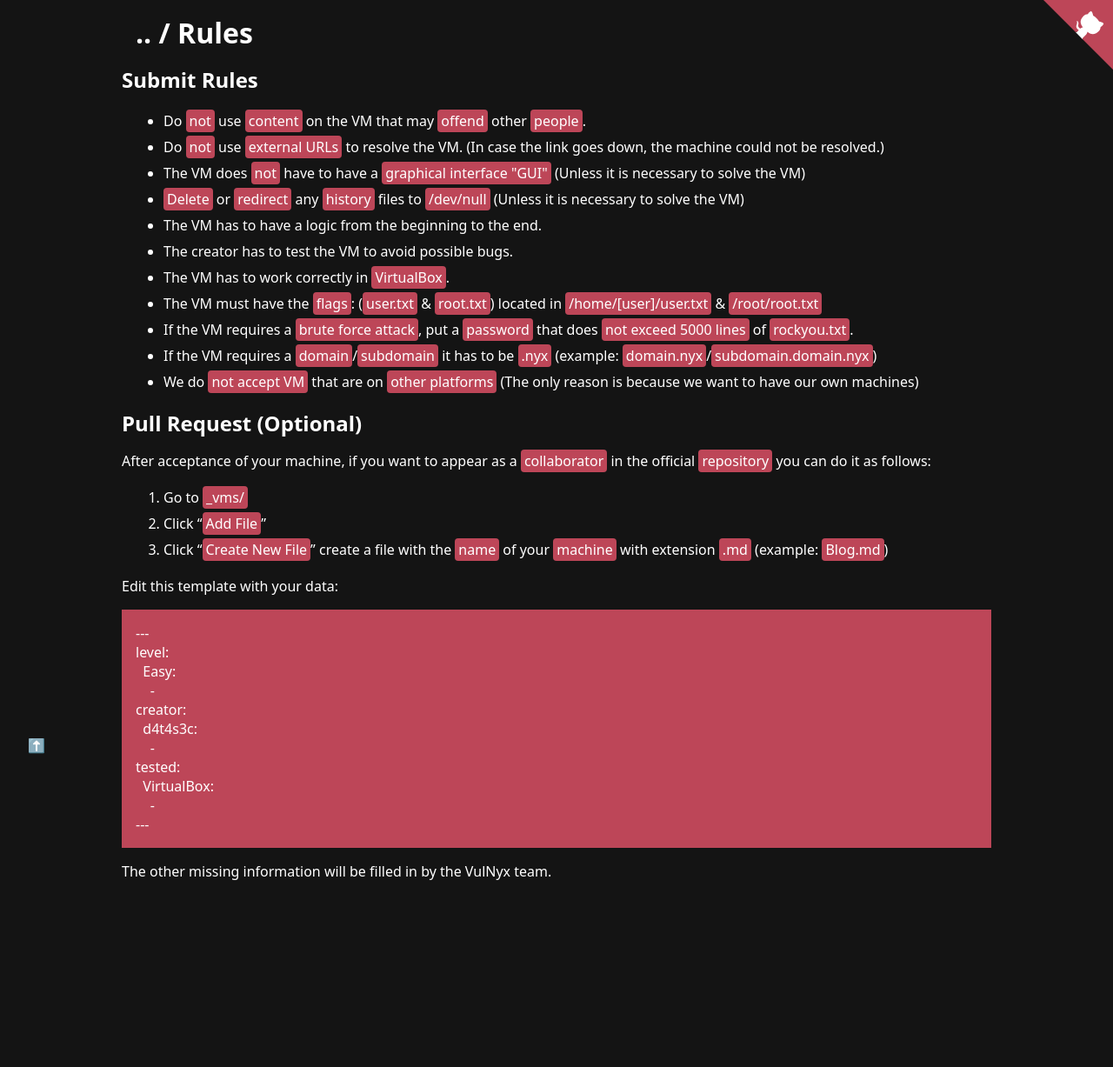
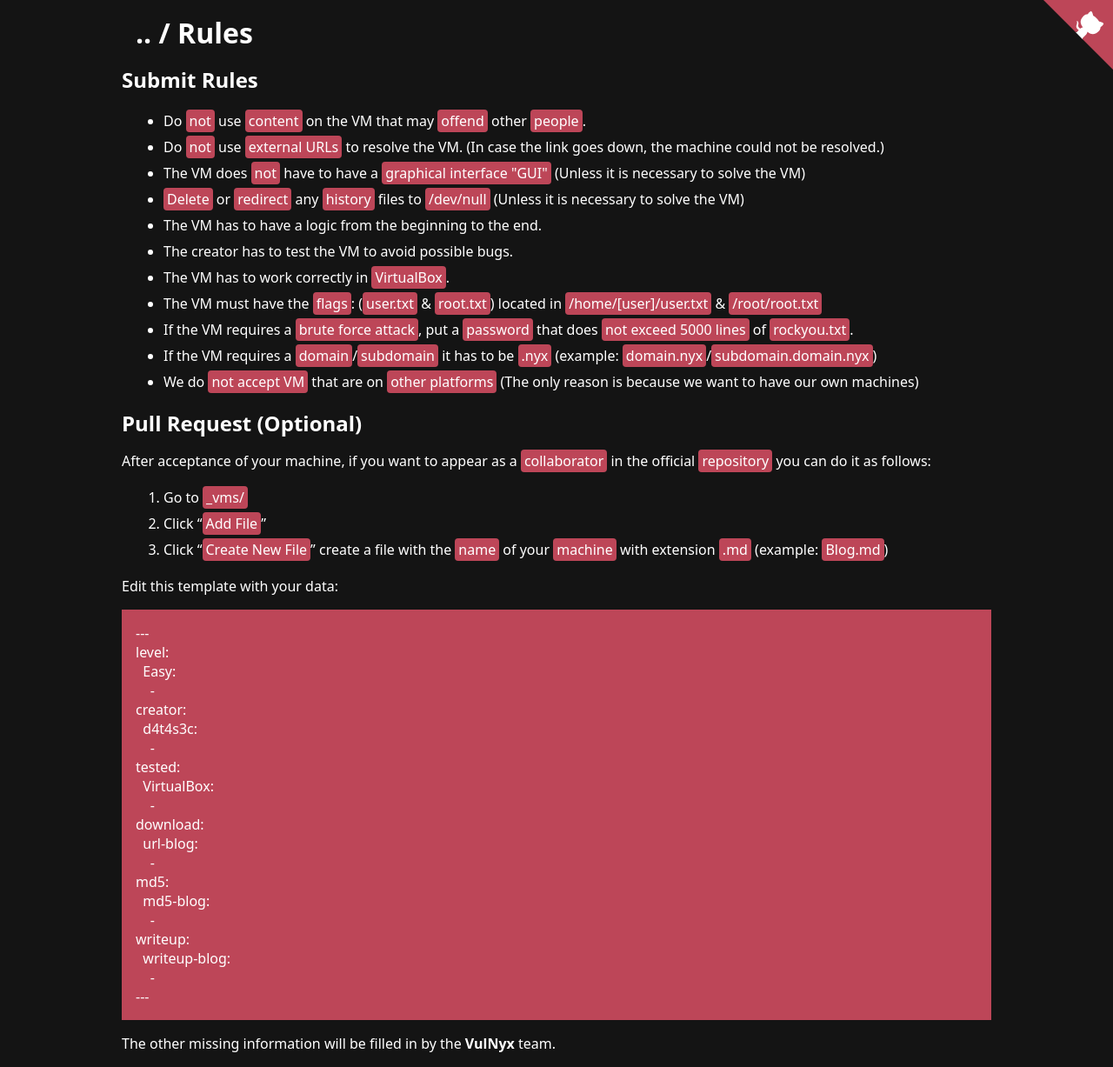
Before and after one commit to VulNyx/vulnyx, a Jekyll site: the page built from rules.md, in a window 1280 px wide. Shown: the whole page at 87% size. Built offline with Jekyll 4.4.1, drawn with Linux system fonts in a browser that asks for light colours; before the commit the page ends 1029 px from its top, so only the background shows below that.

Commit message:
Update rules.md

````diff
--- a/rules.md
+++ b/rules.md
@@ -38,9 +38,16 @@ creator:
 tested:
   VirtualBox:
     -
+download:
+  url-blog:
+    -
+md5:
+  md5-blog:
+    -
+writeup:
+  writeup-blog:
+    -
 ---
 ```
 
-The other missing information will be filled in by the VulNyx team.
-
-<a href="#" class="bttop">⬆️</a>
+The other missing information will be filled in by the <b>VulNyx</b> team.
````
